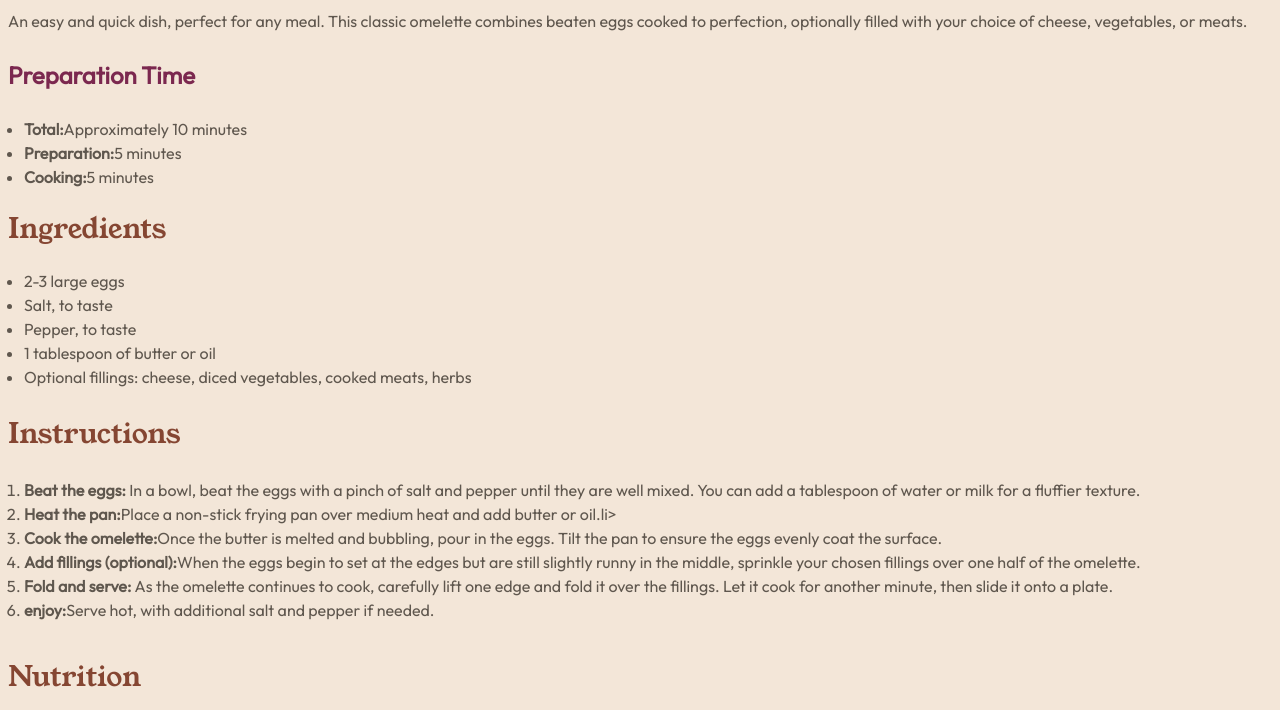
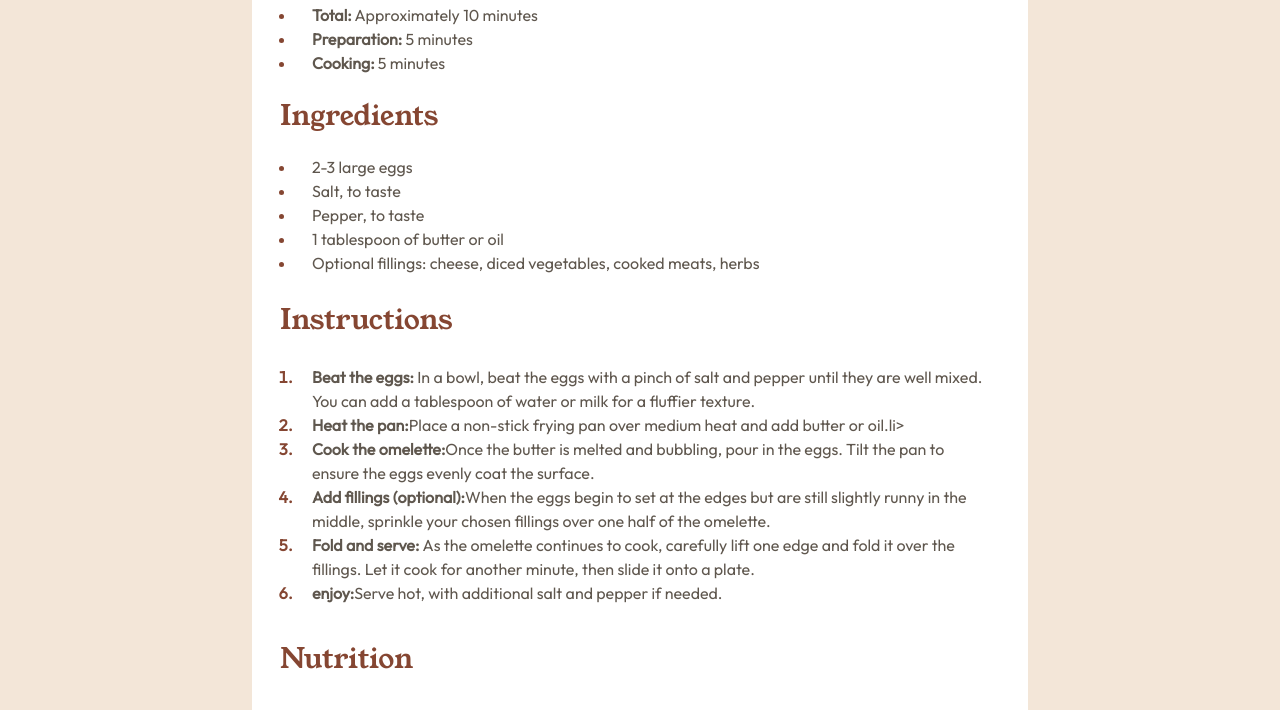
Before and after one commit to chrisjoiner1989/Recipe-page, a plain HTML site: page index.html in a window 1280 px wide. Shown: the part 689-1399 px from the top of the page. Drawn offline with Linux system fonts and the light colour scheme; files whose address does not match are found by name.

Commit message:
updated css and html files also removed uneeded files

```diff
--- a/index.html
+++ b/index.html
@@ -8,7 +8,7 @@
   </head>
   <body>
     <main class="wrapper">
-      <div class="reciper-wrapper">
+      <div class="recipe-wrapper">
         <img
           src="./assets/images/image-omelette.jpeg"
           alt="Omelette with vegetables and meats"
@@ -24,9 +24,9 @@
           <div class="preparation-time">
             <p class="prep-title">Preparation Time</p>
             <ul class="prep-list">
-              <li><span>Total:</span>Approximately 10 minutes</li>
-              <li><span>Preparation:</span>5 minutes</li>
-              <li><span>Cooking:</span>5 minutes</li>
+              <li><span>Total:</span> Approximately 10 minutes</li>
+              <li><span>Preparation:</span> 5 minutes</li>
+              <li><span>Cooking:</span> 5 minutes</li>
             </ul>
           </div>
           <section class="recipe-igredients">
--- a/style.css
+++ b/style.css
@@ -71,7 +71,7 @@ body {
 }
 
 .prep-title {
-  font-size: 1.5rem;
+  font-size: 1.275rem;
   font-weight: 600;
   color: #7b284f;
 }
@@ -81,6 +81,29 @@ span {
 }
 
 [data-cell="nutrient-value"] {
-    color: #854632;
-    font-weight: 700;
+  color: #854632;
+  font-weight: 700;
 }
+
+li {
+  padding-left: 1rem;
+}
+
+li::marker {
+  color: #854632;
+  font-weight: 600;
+}
+
+/* layout styles */
+.wrapper {
+  display: grid;
+  place-items: center;
+}
+
+.recipe-wrapper {
+  max-width: 45em;
+  background: #fff;
+  margin: 6rem 0;
+  padding: 1.75rem;
+  border-radius: 2rem;
+}
```
Also changed, not shown: assets/images/favicon-32x32.png (deleted), 2 other files.
